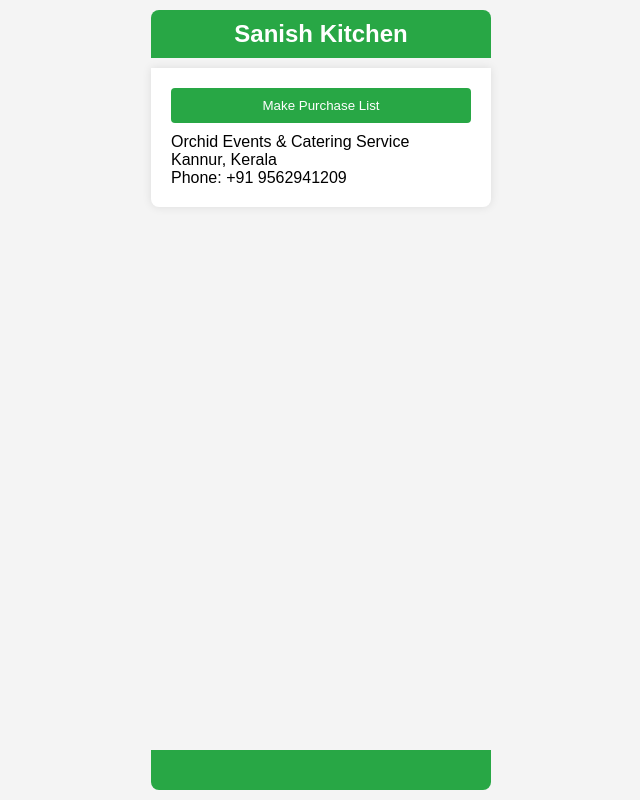
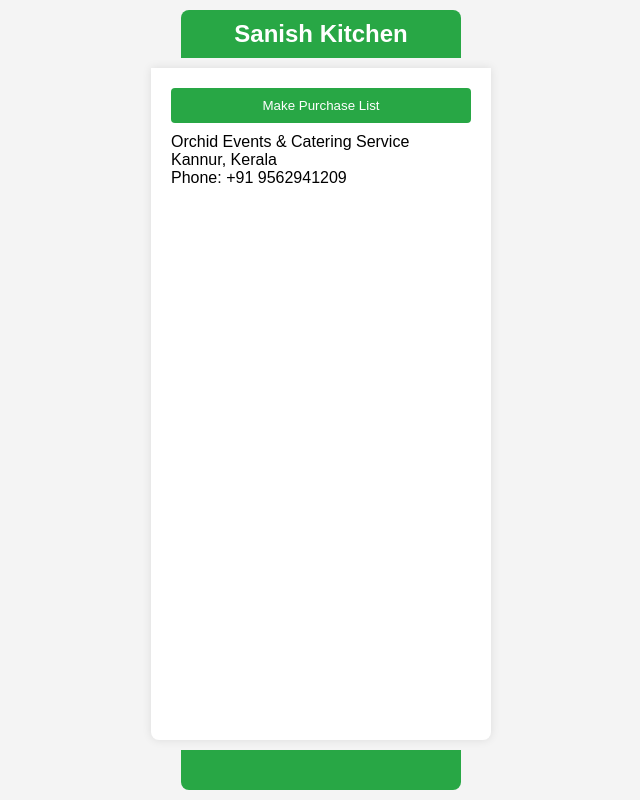
Before and after one commit to shintopc/sanish, a plain HTML site: page index.html in a window 1280 px wide. Shown: the whole page, without its empty margins (319-959 px from the left). Drawn offline with nearby package versions, Linux system fonts and the light colour scheme.

Commit message:
Update styles.css

```diff
--- a/styles.css
+++ b/styles.css
@@ -8,6 +8,7 @@ body {
     flex-direction: column; /* Stack elements vertically */
     align-items: center; /* Center horizontally */
     min-height: 100vh; /* Full viewport height */
+    justify-content: space-between; /* Distribute space between header, container, and footer */
 }
 
 /* Header Styles */
@@ -16,7 +17,7 @@ header {
     color: white;
     padding: 10px 0;
     text-align: center;
-    width: 340px; /* Smaller than container width */
+    width: 280px; /* Smaller than container width */
     border-radius: 8px 8px 0 0; /* Rounded corners at the top */
     margin-top: 10px; /* Reduced margin at the top */
 }
@@ -35,7 +36,9 @@ header h1 {
     width: 300px; /* Main app width */
     text-align: center;
     margin: 10px 0; /* Reduced margin between header and footer */
-    flex-grow: 0; /* Allow container to grow and take available space */
+    flex-grow: 1; /* Allow container to grow and take available space */
+    overflow-y: auto; /* Allow scrolling inside container if content overflows */
+    max-height: calc(100vh - 160px); /* Ensure container doesn't exceed viewport height */
 }
 
 /* Footer Styles */
@@ -44,9 +47,8 @@ footer {
     color: white;
     padding: 10px 0;
     text-align: center;
-    width: 340px; /* Smaller than container width */
+    width: 280px; /* Smaller than container width */
     border-radius: 0 0 8px 8px; /* Rounded corners at the bottom */
-    margin-top: auto; /* Push footer to the bottom */
     margin-bottom: 10px; /* Reduced margin at the bottom */
 }
 
```
